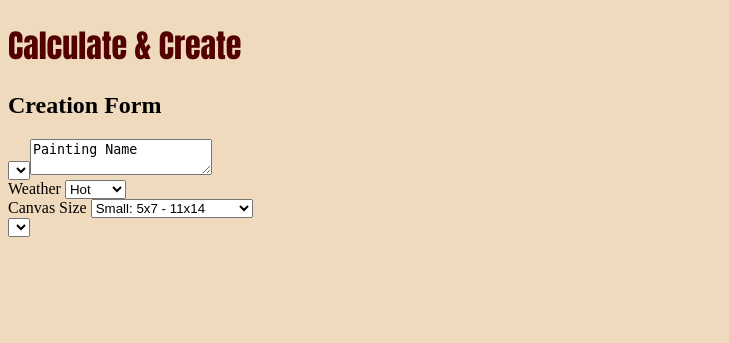
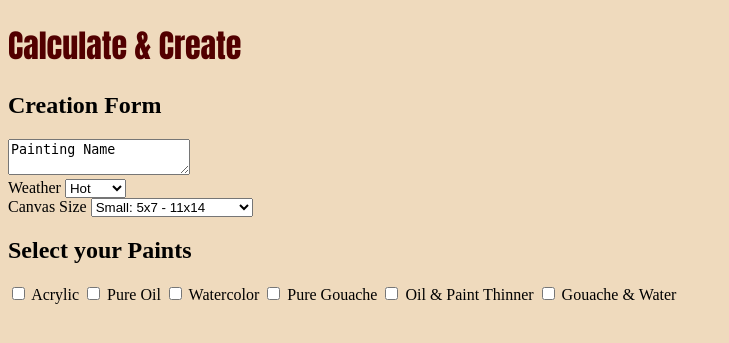
Before and after one commit to Grxcelynx/Calculate-and-Create, a Flask app: page /creation_form in a window 1280 px wide. Shown: the top 343 px of the page, without its empty margins (0-729 px from the left). Run offline with Flask 2, Linux system fonts and the light colour scheme; lists and menus that the app fills with data are empty.

Commit message:
added more html'

```diff
--- a/model.py
+++ b/model.py
@@ -77,6 +77,7 @@ class PaintType(db.Model):
     paint_type = db.Column(db.Text, unique=True)
     #not sure if i need unique for the different paint type nanes
     paint_time = db.Column(db.Integer)
+    paint_photo = db.Column(db.Text, unique=True)
     #will i need unique for paint dry time too?
 
     # paint_type = options of paint the user can select
--- a/server.py
+++ b/server.py
@@ -23,6 +23,15 @@ def homepage():
 #You also need get methods for your front end to get data from tables to present to the user
 #paint, canvase, and weather GET methods. You will use these GET endpoints on the frontend to
 # display this info from your databse on the forms (as dropdowns)
+@app.route('/paint_type/<paint_id>')
+def show_all_paints(paint_id):
+    """Shows all info about paint types"""
+
+    paint = crud.get_paint_types()
+
+    return render_template("creation_form.html", paint=paint)
+
+
 
 @app.route('/get_paint_types')
 def get_paint_types():
@@ -79,13 +88,6 @@ def show_creation_form():
 
 
 
-# from flask import render_template
-
-# @app.route('/hello')
-# def say_hello():
-#     """Show hello.html template."""
-
-#     return render_template("hello.html")
 
 if __name__ == '__main__':
     connect_to_db(app)
--- a/templates/creation_form.html
+++ b/templates/creation_form.html
@@ -10,10 +10,10 @@
 
   <form>
 
-    <select>
+    <!-- <select> -->
         <!-- <label>Painting Name</label> -->
         <textarea>Painting Name</textarea>
-    </select>
+    <!-- </select> -->
 
 
   </form>
@@ -59,9 +59,26 @@
 </form>
 
 <form>
-    <select>
+        <h2>Select your Paints</h2>
 
-    </select>
+          <input type="checkbox" name="paint_type" value="Acrylic">
+          <label>Acrylic</label>
+
+          <input type="checkbox" name="paint_type" value="Pure Oil">
+          <label>Pure Oil</label>
+
+          <input type="checkbox" name="paint_type" value="Watercolor">
+          <label>Watercolor</label>
+
+          <input type="checkbox" name="paint_type" value="Pure Gouache">
+          <label>Pure Gouache</label>
+
+          <input type="checkbox" name="paint_type" value="Oil & Paint Thinner">
+          <label>Oil & Paint Thinner</label>
+
+          <input type="checkbox" name="paint_type" value="Gouache & Water">
+          <label>Gouache & Water</label>
+
 </form>
   {% endblock %}
 
```
Also changed, not shown: data/paints.json (+12 -6 lines), seed_database.py (+1 -21 lines).
